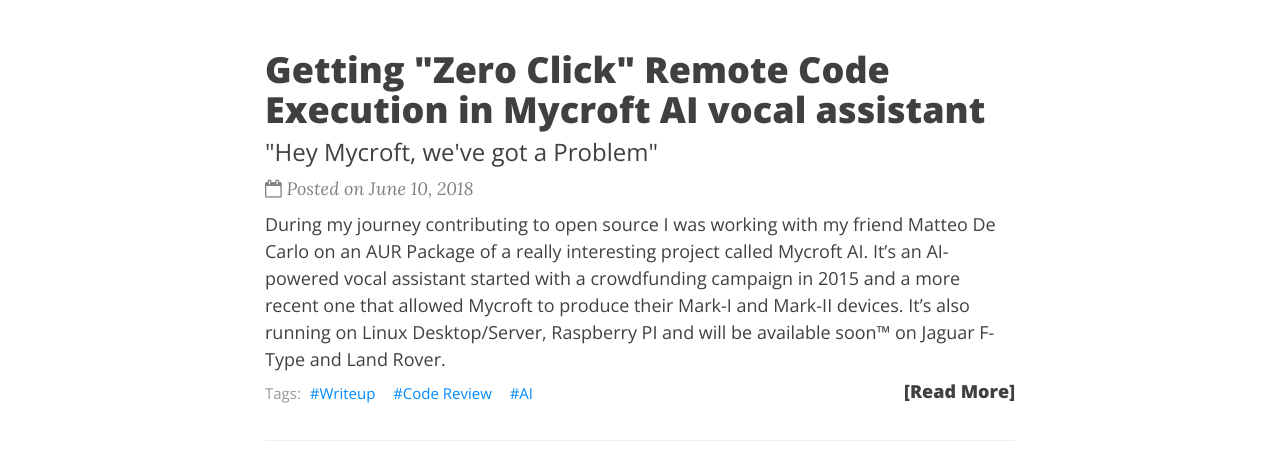
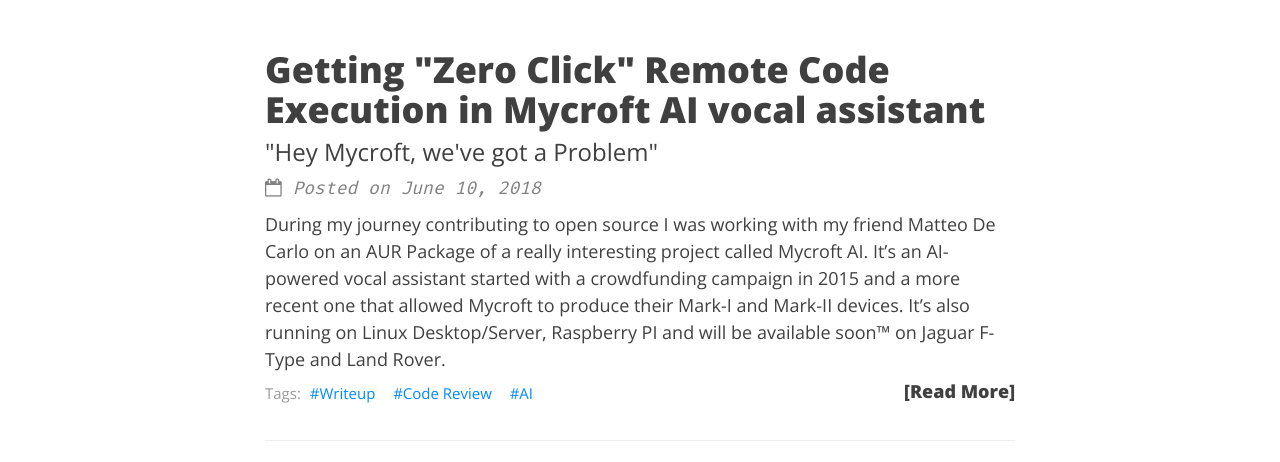
Before and after one commit to Nhoya/nhoya.github.io, a plain HTML site: page index.html in a window 1280 px wide. Shown: the part 338-800 px from the top of the page. Drawn offline with nearby package versions, Linux system fonts and the light colour scheme; some packages are replaced by stand-ins of ours; a script that the page names is missing.

Commit message:
New Commit - mar  4 set 2018, 12.40.13, CEST

```diff
--- a/css/main.css
+++ b/css/main.css
@@ -1,7 +1,7 @@
 /* --- General --- */
 
 body {
-  font-family: 'Lora', 'Times New Roman', serif;
+  font-family: 'Fira Mono', monospace;
   font-size: 18px;
   color: #404040;
   position: relative;
--- a/index.html
+++ b/index.html
@@ -26,7 +26,8 @@
   <link rel="stylesheet" href="https://maxcdn.bootstrapcdn.com/font-awesome/4.7.0/css/font-awesome.min.css" integrity="sha384-wvfXpqpZZVQGK6TAh5PVlGOfQNHSoD2xbE+QkPxCAFlNEevoEH3Sl0sibVcOQVnN" crossorigin="anonymous">
   <link rel="stylesheet" href="https://maxcdn.bootstrapcdn.com/bootstrap/3.3.7/css/bootstrap.min.css" integrity="sha384-BVYiiSIFeK1dGmJRAkycuHAHRg32OmUcww7on3RYdg4Va+PmSTsz/K68vbdEjh4u" crossorigin="anonymous">
   <link rel="stylesheet" href="https://nhoya.github.io/css/main.css" /><link rel="stylesheet" href="https://fonts.googleapis.com/css?family=Lora:400,700,400italic,700italic" />
-  <link rel="stylesheet" href="https://fonts.googleapis.com/css?family=Open+Sans:300italic,400italic,600italic,700italic,800italic,400,300,600,700,800" /><link rel="stylesheet" href="https://nhoya.github.io/css/syntax.css" /><link rel="stylesheet" href="https://nhoya.github.io/css/codeblock.css" />
+  <link rel="stylesheet" href="https://fonts.googleapis.com/css?family=Open+Sans:300italic,400italic,600italic,700italic,800italic,400,300,600,700,800" />
+  <link href="https://fonts.googleapis.com/css?family=Fira+Mono" rel="stylesheet"><link rel="stylesheet" href="https://nhoya.github.io/css/syntax.css" /><link rel="stylesheet" href="https://nhoya.github.io/css/codeblock.css" />
 
 
 
```
Also changed, not shown: 404.html (+2 -1 lines), categories/index.html (+2 -1 lines), page/about/index.html (+2 -1 lines), page/index.html (+2 -1 lines), post/hello-world/index.html (+2 -1 lines), post/index.html (+2 -1 lines), post/mycroftai-rce/index.html (+2 -1 lines), post/pastebin-reddit-xss/index.html (+2 -1 lines), tags/ai/index.html (+2 -1 lines), tags/code-review/index.html (+2 -1 lines), tags/index.html (+2 -1 lines), tags/web-exploitation/index.html (+2 -1 lines), tags/writeup/index.html (+2 -1 lines).
